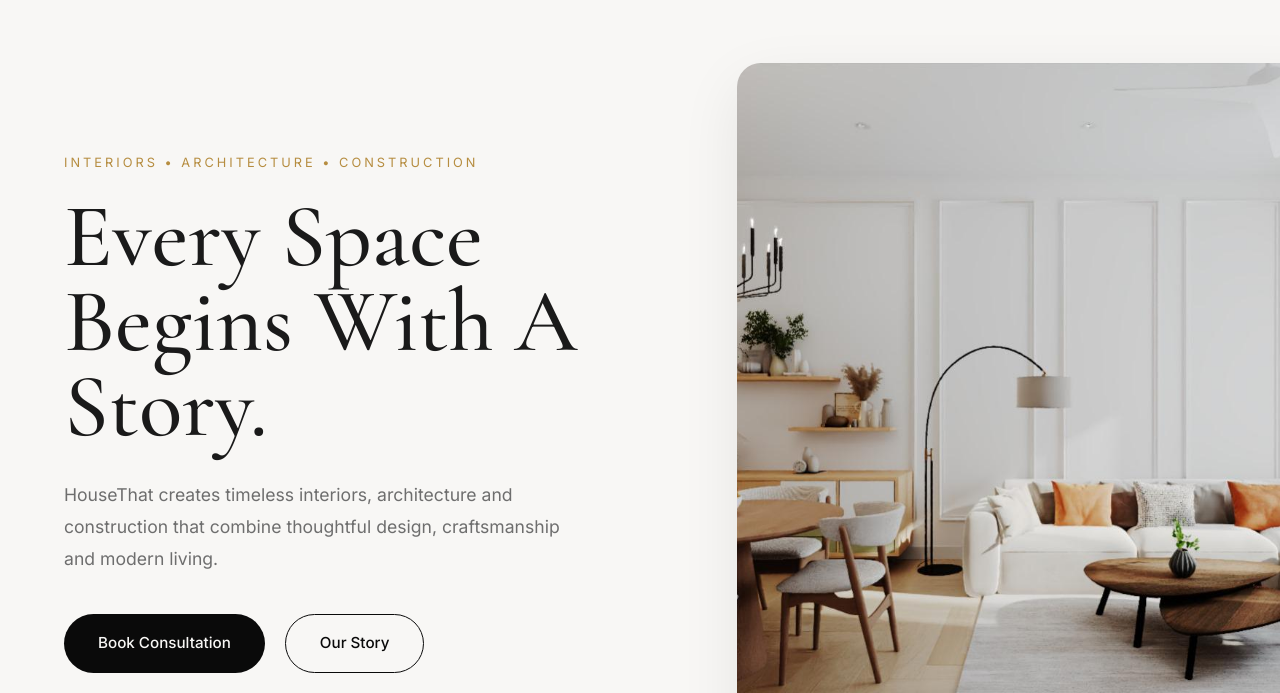
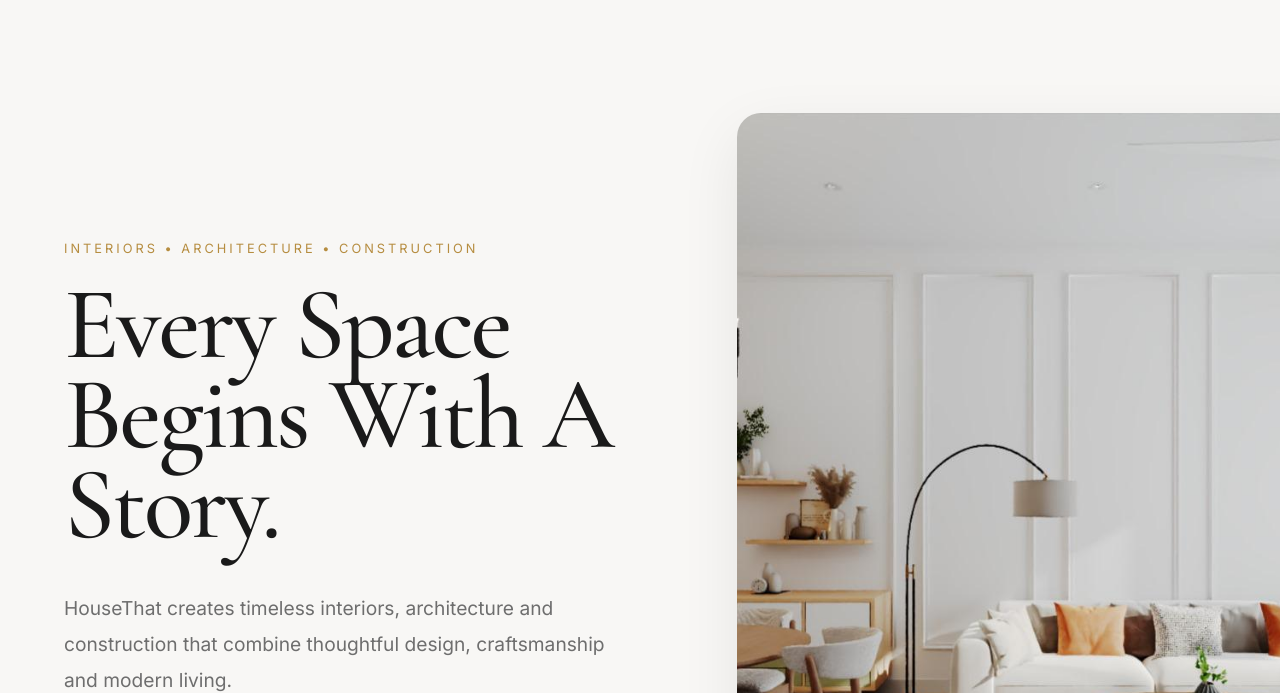
Before and after one commit to jaydhas238-beep/housethat-v3, a plain HTML site: page index.html in a window 1280 px wide. Shown: the part 107-800 px from the top of the page. Drawn offline with nearby package versions, Linux system fonts and the light colour scheme.

Commit message:
Update style.css

```diff
--- a/assets/css/style.css
+++ b/assets/css/style.css
@@ -283,11 +283,13 @@ p{
 
 .hero{
 
-    padding-top:160px;
-    padding-bottom:80px;
+    padding-top:220px;
+
+    padding-bottom:160px;
+
+    position:relative;
 
 }
-
 .hero .container{
 
     display:grid;
@@ -318,27 +320,28 @@ p{
 
 .hero h1{
 
-    font-size:clamp(3.5rem,7vw,6rem);
+    font-size:clamp(4.5rem,8vw,7rem);
 
-    line-height:.95;
+    line-height:.88;
 
-    margin-bottom:30px;
-
-    max-width:650px;
-
-}
-
-.hero-text{
-
-    font-size:1.1rem;
-
-    max-width:520px;
+    letter-spacing:-3px;
 
     margin-bottom:40px;
 
+    max-width:720px;
+
+}
+.hero-text{
+
+    max-width:560px;
+
+    font-size:1.2rem;
+
+    line-height:1.9;
+
     color:var(--grey);
 
-    line-height:1.8;
+    margin-bottom:50px;
 
 }
 
@@ -366,14 +369,13 @@ p{
 
     width:100%;
 
-    height:700px;
+    height:820px;
 
     object-fit:cover;
 
-    transition:1.5s ease;
+    transition:2s ease;
 
 }
-
 .hero-image:hover img{
 
     transform:scale(1.05);
```
